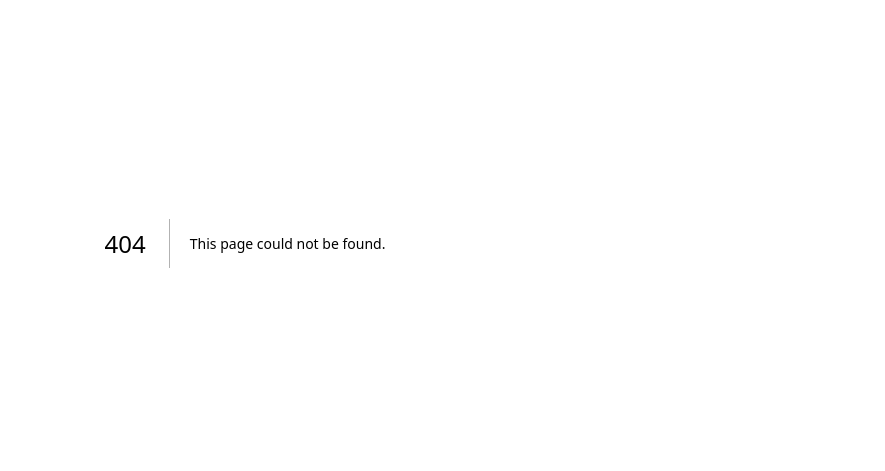
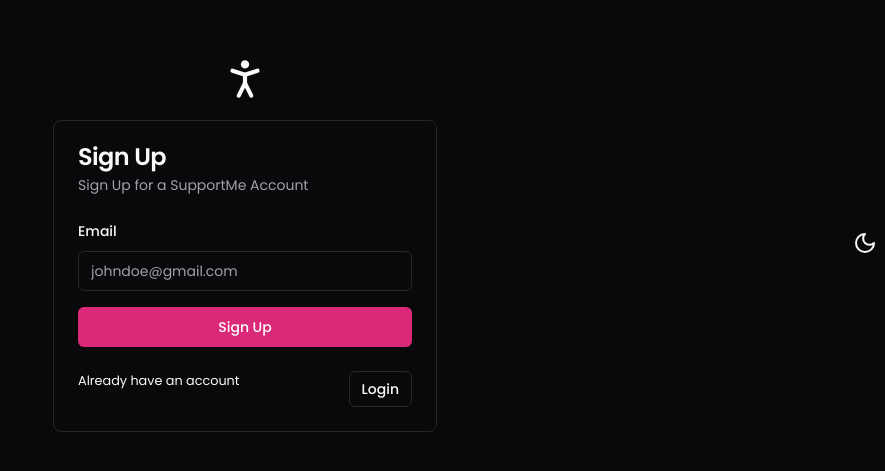
Before and after one commit to AzkaJaved/support-me-project, a Next.js app: page /sign-up in a window 1280 px wide. Before the commit this address had no page. Shown: the part 157-628 px from the top of the page, without its empty margins (395-1280 px from the left). Built offline with nearby package versions, Linux system fonts and the light colour scheme.

Commit message:
signup page created

```diff
--- /dev/null
+++ b/app/(logged-out)/sign-up/page.tsx
@@ -0,0 +1,82 @@
+"use client";
+import { Button } from "@/components/ui/button";
+import {
+  Card,
+  CardContent,
+  CardDescription,
+  CardFooter,
+  CardHeader,
+  CardTitle,
+} from "@/components/ui/card";
+import {
+  Form,
+  FormControl,
+  FormField,
+  FormItem,
+  FormLabel,
+} from "@/components/ui/form";
+import { Input } from "@/components/ui/input";
+import { zodResolver } from "@hookform/resolvers/zod";
+import { PersonStanding } from "lucide-react";
+import Link from "next/link";
+import React from "react";
+import { useForm } from "react-hook-form";
+import * as z from "zod";
+const formSchema = z.object({
+  email: z.string().email(),
+});
+
+export default function SignUpPage() {
+  const form = useForm<z.infer<typeof formSchema>>({
+    resolver: zodResolver(formSchema),
+    defaultValues: {
+      email: "",
+    },
+  });
+  function onSubmit(values: z.infer<typeof formSchema>) {
+    console.log(values);
+  }
+  return (
+    <>
+      <PersonStanding size={50} />
+      <Card className="w-full max-w-sm">
+        <CardHeader>
+          <CardTitle>Sign Up</CardTitle>
+          <CardDescription>Sign Up for a SupportMe Account</CardDescription>
+        </CardHeader>
+        <CardContent>
+          <Form {...form}>
+            <form
+              className="flex flex-col gap-4"
+              onSubmit={form.handleSubmit(onSubmit)}
+            >
+              <FormField
+                control={form.control}
+                name="email"
+                render={({ field }) => (
+                  <FormItem>
+                    <FormLabel>Email</FormLabel>
+                    <FormControl>
+                      <Input
+                        type="email"
+                        placeholder="johndoe@gmail.com"
+                        {...field}
+                      />
+                    </FormControl>
+                  </FormItem>
+                )}
+              />
+              <Button type="submit">Sign Up</Button>
+            </form>
+          </Form>
+        </CardContent>
+        <CardFooter className="justify-between">
+          <small>Already have an account</small>
+          <Button variant="outline" size="sm" asChild>
+            <Link href="/login">Login</Link>
+          </Button>
+        </CardFooter>
+      </Card>
+    </>
+  );
+}
```
